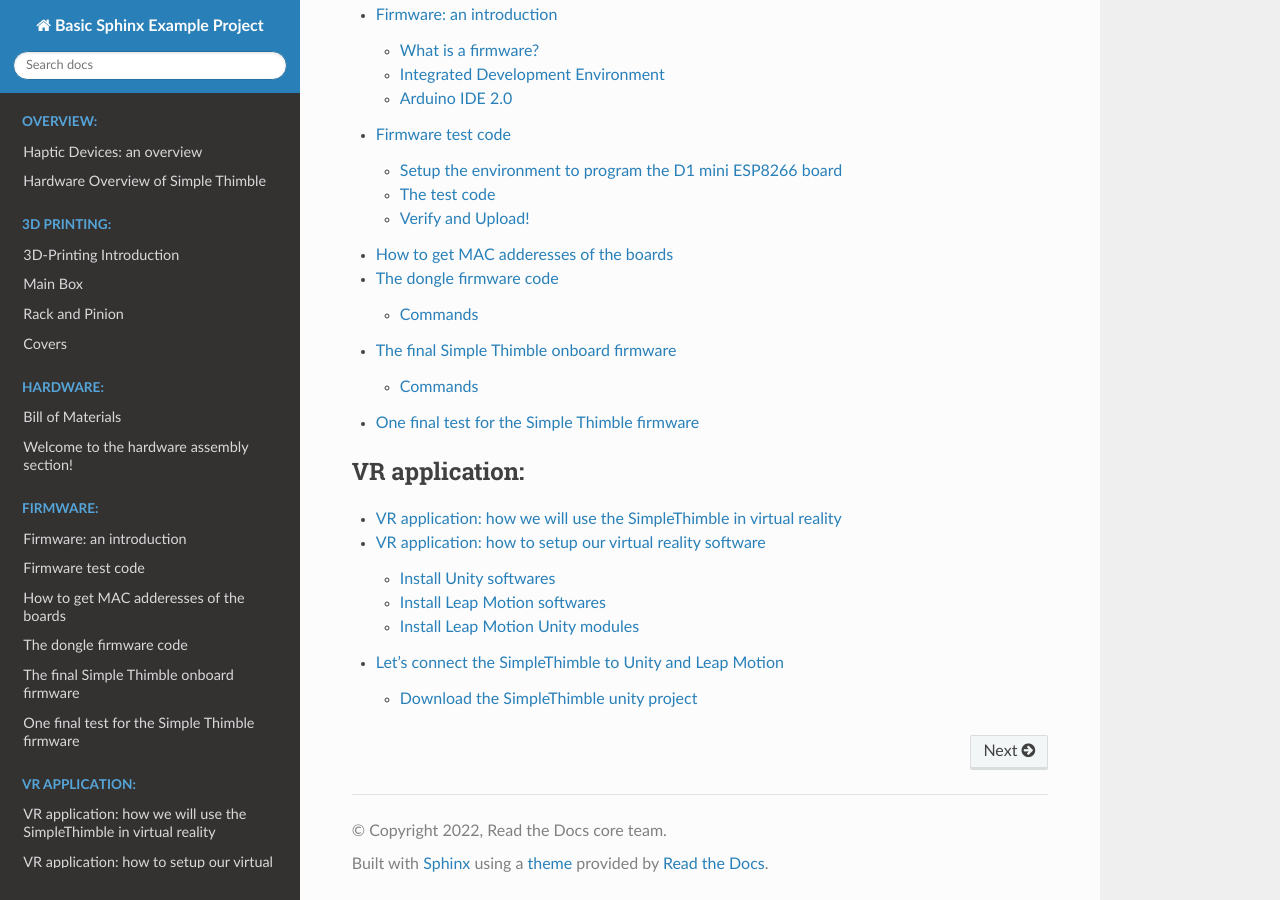
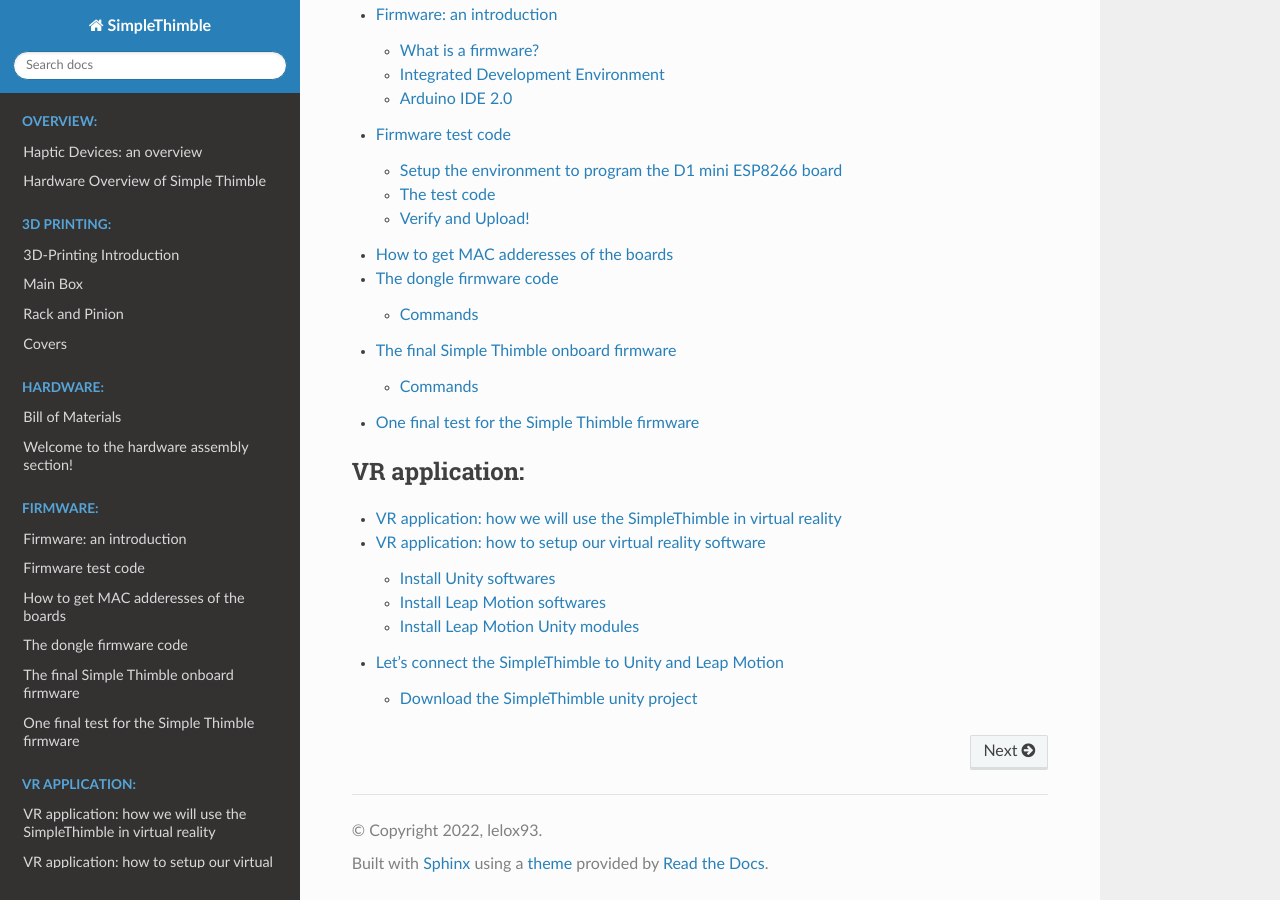
Before and after one commit to lelox93/SimpleThimble, a Sphinx documentation site: the page built from docs/index.rst, in a window 1280 px wide and 900 px high, scrolled down 1082 px. Built offline with Sphinx 7.4.7 and the Read the Docs theme 3.1.0, drawn with Linux system fonts in a browser that asks for light colours; pages that are not in the unit, such as notebooks, are missing from menus.

Commit message:
updated config files

```diff
--- a/docs/conf.py
+++ b/docs/conf.py
@@ -17,9 +17,9 @@
 
 # -- Project information -----------------------------------------------------
 
-project = "Basic Sphinx Example Project"
-copyright = "2022, Read the Docs core team"
-author = "Read the Docs core team"
+project = "SimpleThimble"
+copyright = "2022, lelox93"
+author = "lelox93"
 
 
 # -- General configuration ---------------------------------------------------
--- a/pyproject.toml
+++ b/pyproject.toml
@@ -3,6 +3,6 @@ requires = ["flit_core >=3.2,<4"]
 build-backend = "flit_core.buildapi"
 
 [project]
-name = "lumache"
-authors = [{name = "Graziella", email = "graziella@lumache"}]
+name = "SimpleThimble"
+authors = [{name = "Lelox", email = "lelox93@gmail.com"}]
 dynamic = ["version", "description"]
```
